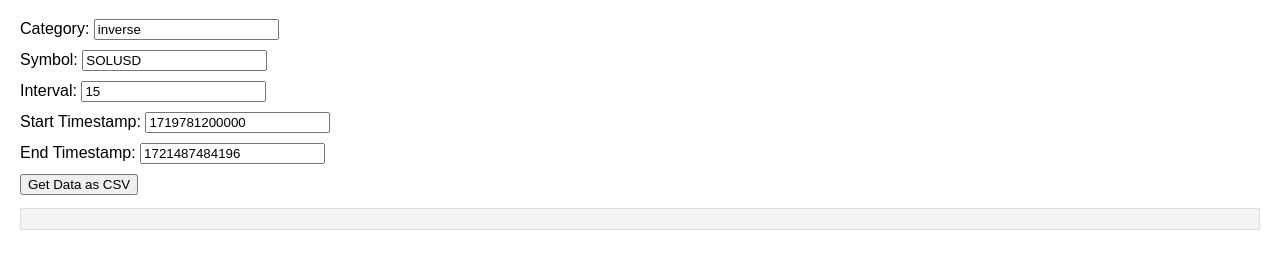
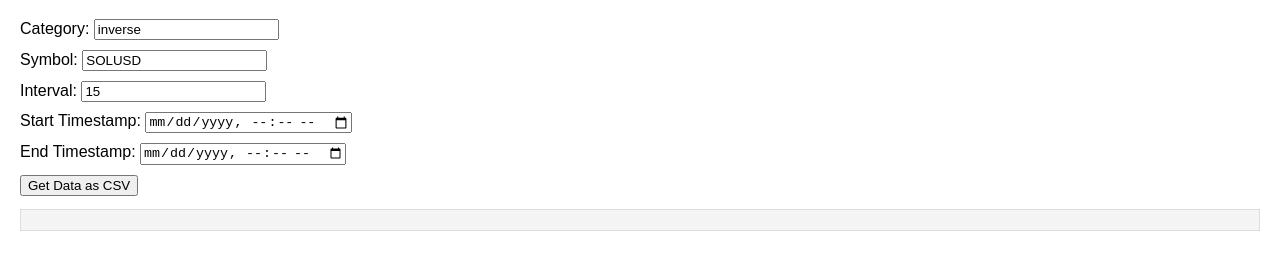
Before and after one commit to MKLSV/CryptoAPI, a website: page public/index.html in a window 1280 px wide. Shown: the part 61-330 px from the top of the page. Drawn offline with Linux system fonts and the light colour scheme.

Commit message:
Update index.html

```diff
--- a/public/index.html
+++ b/public/index.html
@@ -22,11 +22,11 @@
   </div>
   <div>
     <label for="start">Start Timestamp:</label>
-    <input type="text" id="start" value="1719781200000">
+    <input type="datetime-local" id="start">
   </div>
   <div>
     <label for="end">End Timestamp:</label>
-    <input type="text" id="end" value="1721487484196">
+    <input type="datetime-local" id="end">
   </div>
   <div>
     <button onclick="getData()">Get Data as CSV</button>
```
